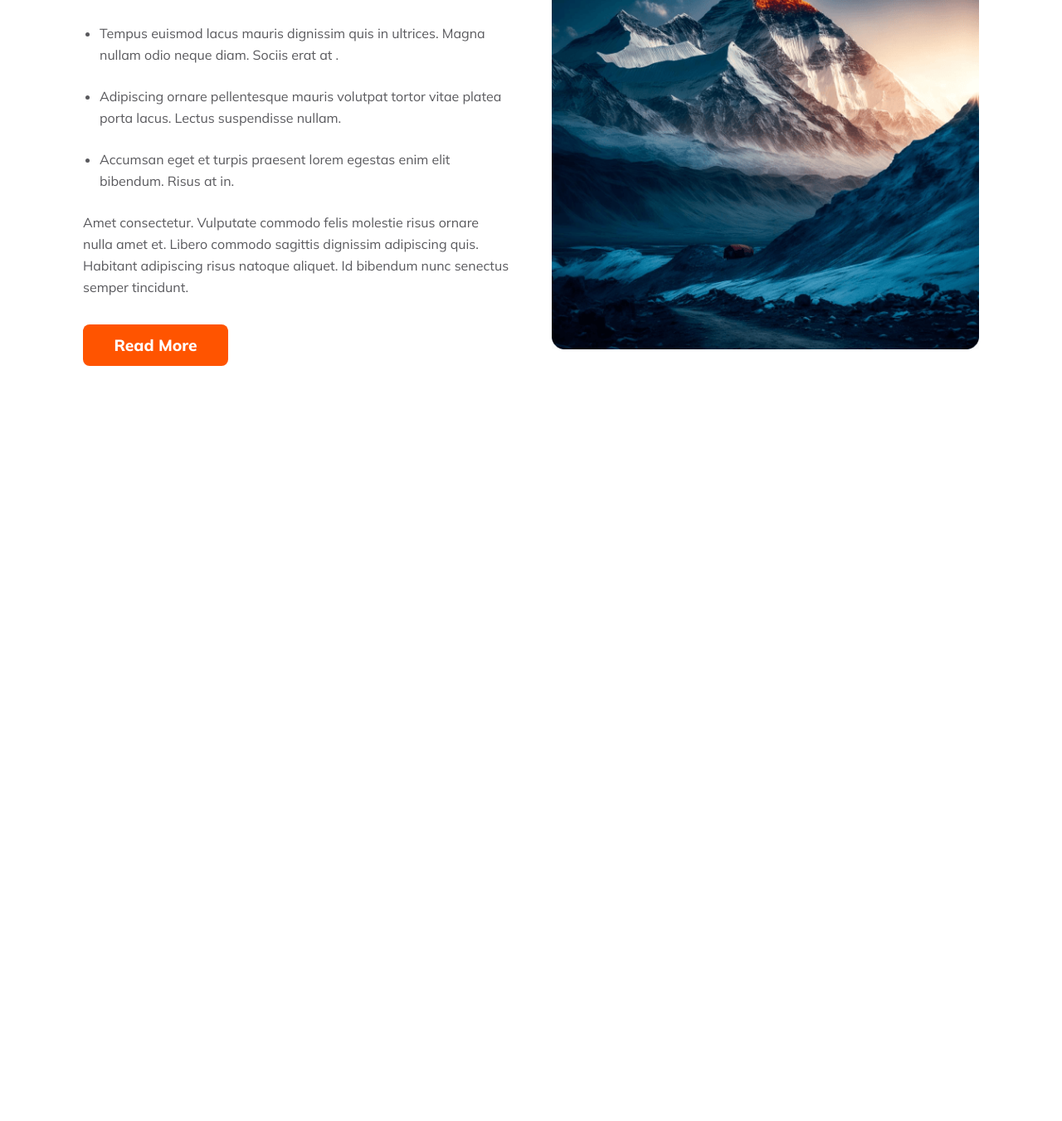
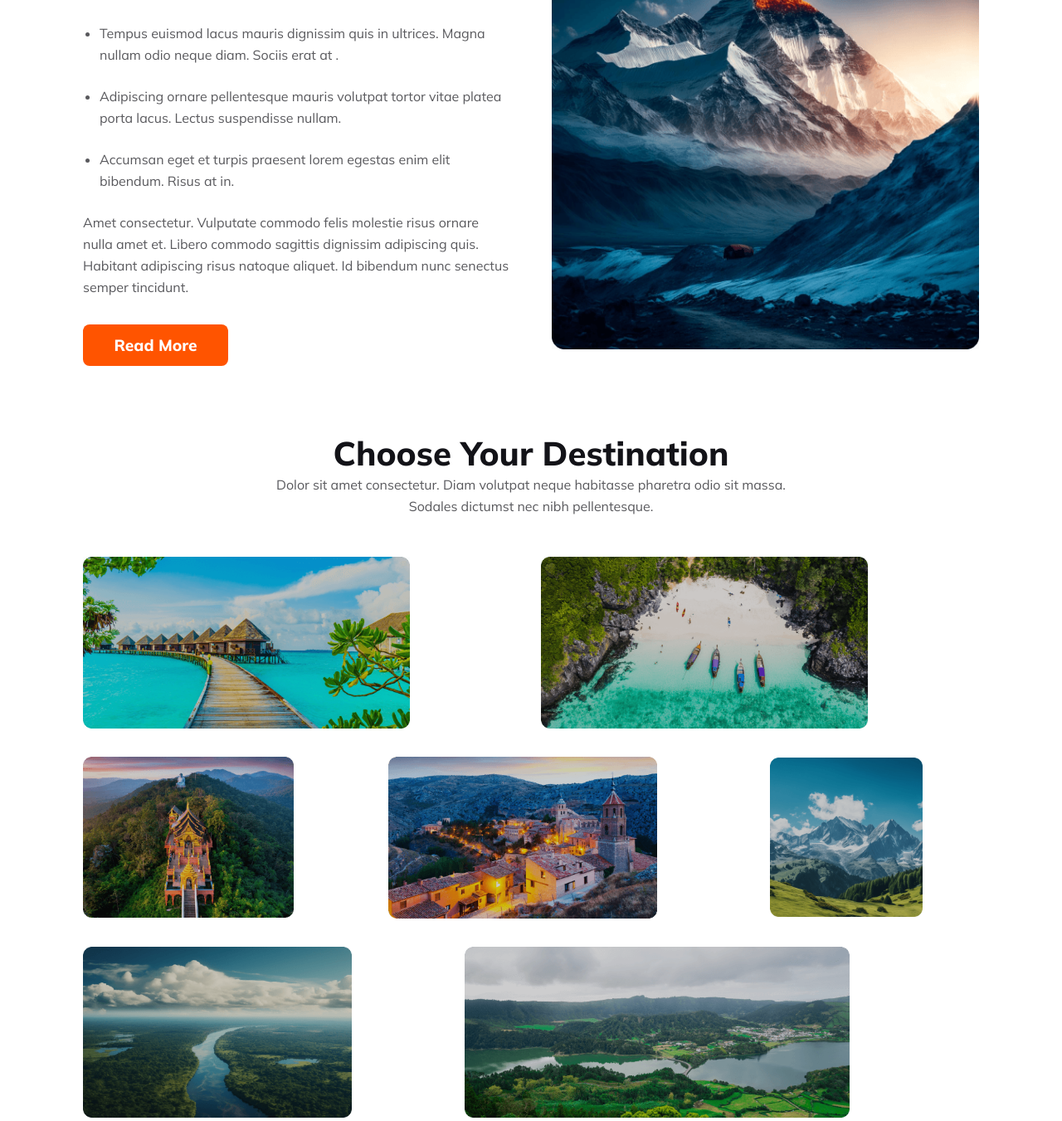
Before and after one commit to Masumbillah2062003/B9A2-hero-travel, a plain HTML site: page index.html in a window 1280 px wide. Shown: the part 874-2225 px from the top of the page at 83% size. Before the commit the page ends 1315 px from the top, so only its background shows below. Drawn offline with Linux system fonts and the light colour scheme.

Commit message:
added second category of main

```diff
--- a/index.html
+++ b/index.html
@@ -81,6 +81,7 @@
 
     <!-- main part start -->
     <main>
+        <!-- our popular tours section -->
         <section class="our-popular-tours">
             <div class="popular-description">
                 <h2 class="our-popular-title">
@@ -111,6 +112,41 @@
                 <img src="Images/Rectangle 4.png" alt="">
             </div>
         </section>
+
+        <!-- Choose Your Destination section -->
+        <section class="choose-your-destination">
+            <div class="choose-div-description">
+                <h2 class="choose-title">
+                    Choose Your Destination
+                </h2>
+                <p class="choose-description">
+                    Dolor sit amet consectetur. Diam volutpat neque habitasse pharetra odio sit massa. Sodales dictumst nec nibh pellentesque.
+                </p>
+            </div>
+            <div class="choose-section-all-images">
+                <div class="choose-images-1">
+                    <img src="Images/Rectangle 5.png" alt="">
+                </div>
+                <div class="choose-images-2">
+                    <img src="Images/Rectangle 8.png" alt="">
+                </div>
+                <div class="choose-images-3">
+                    <img src="Images/Rectangle 6.png" alt="">
+                </div>
+                <div class="choose-images-4">
+                    <img src="Images/Rectangle 7.png" alt="">
+                </div>
+                <div class="choose-images-5">
+                    <img src="Images/Rectangle 9.png" alt="">
+                </div>
+                <div class="choose-images-6">
+                    <img src="Images/Rectangle 11.png" alt="">
+                </div>
+                <div class="choose-images-7">
+                    <img src="Images/Rectangle 10.png" alt="">
+                </div>
+            </div>
+        </section>
     </main>
     <!-- main part end -->
 </body>
--- a/style/style.css
+++ b/style/style.css
@@ -167,6 +167,95 @@
     width: 100%;
     display: block;
 }
+
+
+/* choose your destination section */
+.choose-your-destination{
+    padding: 80px 100px 0px;
+}
+.choose-title{
+    color: #131318;
+    text-align: center;
+    font-size: 2.5rem;
+    font-weight: 800;
+}
+.choose-description{
+    color: rgba(19, 19, 24, 0.70);
+    text-align: center;
+    font-size: 1rem;
+    font-weight: 400;
+    line-height: 26px;
+    max-width: 630px;
+    margin: 0 auto;
+}
+.choose-section-all-images{
+    margin-top: 48px;
+    display: grid;
+    grid-template-columns: repeat(12, 1fr);
+    grid-template-rows: repeat(3, 1fr);
+    align-items: center;
+    gap: 24px;
+}
+.choose-images-1{
+    width: 100%;
+    grid-column: 1 / span 6;
+    grid-row: 1 / span 1;
+}
+.choose-images-1 > img{
+    width: 394px;
+}
+.choose-images-2{
+    width: 100%;
+    grid-column: 7 / span 6;
+    grid-row: 1 / span 1;
+}
+.choose-images-2 > img{
+    width: 394px;
+}
+.choose-images-3{
+    width: 100%;
+    grid-column:  1/ span 4;
+    grid-row: 2 / span 1;
+}
+.choose-images-3 > img{
+    width: 254px;
+    height: 100%;
+}
+.choose-images-4{
+    width: 100%;
+    grid-column: 5 / span 5;
+    grid-row: 2 / span 1;
+}
+.choose-images-4 > img{
+    width: 324px;
+    height: 100%;
+}
+.choose-images-5{
+    width: 100%;
+    grid-column: 10 / span 3;
+    grid-row: 2 / span 1;
+
+}
+.choose-images-5 > img{
+    width: 184px;
+    height: 100%;
+}
+.choose-images-6{
+    width: 100%;
+    grid-column: 1 / span 5;
+    grid-row: 3 / span 1;
+}
+.choose-images-6 > img{
+    width: 324px;
+}
+.choose-images-7{
+    width: 100%;
+    grid-column: 6 / span 7;
+    grid-row: 3 / span 1;
+}
+.choose-images-7 > img{
+    width: 464px;
+}
 /* main part design end */
 
 
@@ -230,4 +319,75 @@
     .popular-img{
         padding-top: 25px;
     }
+    .choose-title{
+        font-size: 1.2rem;
+    }
+    .choose-description{
+        font-size: 0.8rem;
+    }
+    .choose-section-all-images{
+        margin-top: 16px;
+        gap: 16px;
+        grid-template-columns: repeat(1, 1fr);
+        grid-template-rows: repeat(7, 1fr);
+    }
+    .choose-your-destination{
+        padding: 20px;
+    }
+    .choose-images-1{
+        grid-column: 1 / span 1;
+        grid-row: 1 / span 1;
+    }
+    .choose-images-1 > img{
+        width: 100%;
+        height: 176px;
+    }
+    .choose-images-2{
+        grid-column: 1 / span 1;
+        grid-row: 2 / span 1;
+    }
+    .choose-images-2 > img{
+        width: 100%;
+        height: 176px;
+    }
+    .choose-images-3{
+        grid-column: 1 / span 1;
+        grid-row: 3 / span 1;
+    }
+    .choose-images-3 > img{
+        width: 100%;
+        height: 176px;
+    }
+    .choose-images-4{
+        grid-column: 1 / span 1;
+        grid-row: 4 / span 1;
+    }
+    .choose-images-4 > img{
+        width: 100%;
+        height: 176px;
+    }
+    .choose-images-5{
+        grid-column: 1 / span 1;
+        grid-row: 5 / span 1;
+    }
+    .choose-images-5 > img{
+        width: 100%;
+        height: 176px;
+    }
+    .choose-images-6{
+        grid-column: 1 / span 1;
+        grid-row: 6 / span 1;
+    }
+    .choose-images-6 > img{
+        width: 100%;
+        height: 176px;
+    }
+    .choose-images-7{
+        grid-column: 1 / span 1;
+        grid-row: 7 / span 1;
+    }
+    .choose-images-7 > img{
+        width: 100%;
+        height: 176px;
+    }
 }
```
